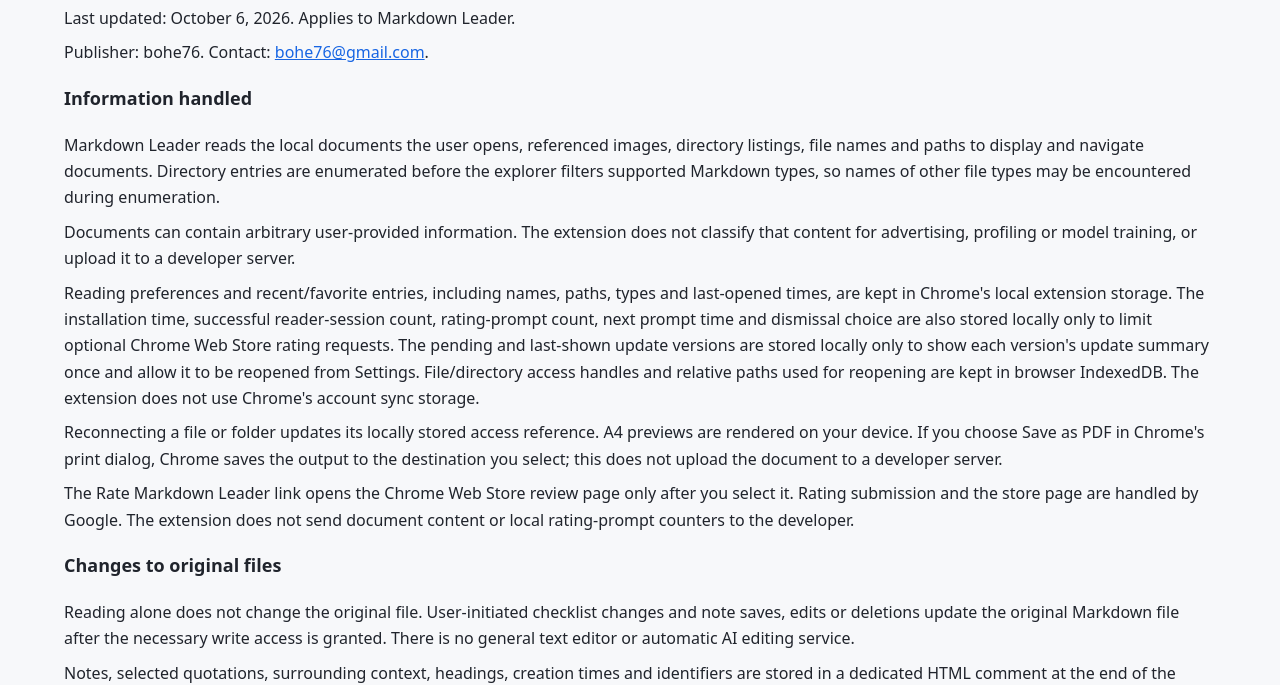
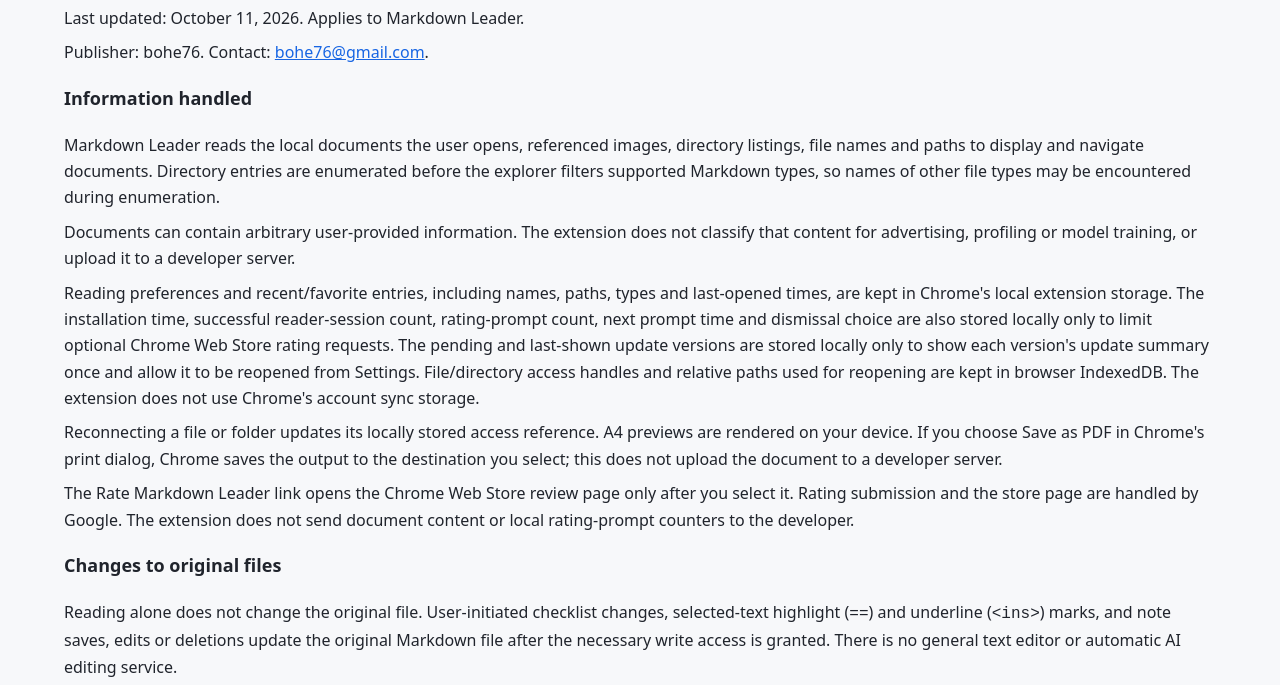
Before and after one commit to bohe76/markdown-leader, a browser extension: page privacy/index.html in a window 1280 px wide. Shown: the part 107-792 px from the top of the page. Drawn offline with Linux system fonts and the light colour scheme.

Commit message:
docs: update privacy policy for highlight and underline marks

```diff
--- a/privacy/index.html
+++ b/privacy/index.html
@@ -1,5 +1,5 @@
 <!doctype html><html lang="en"><meta charset="utf-8"><meta name="viewport" content="width=device-width"><title>Markdown Leader Privacy Policy</title><style>*{box-sizing:border-box}body{margin:0;background:#f7f8fa;color:#20242c;font:16px/1.65 system-ui,sans-serif}main{max-width:1200px;margin:auto;padding:40px 24px}header{margin-bottom:32px}h1{font-size:34px;margin:8px 0}h2{font-size:24px}h3{font-size:18px}section,details{background:white;border:1px solid #dfe3e8;border-radius:12px;padding:24px;margin:20px 0}p{margin:8px 0}small,figcaption{color:#667085}summary{cursor:pointer;font-weight:600}pre{white-space:pre-wrap;font:inherit}img{display:block;width:100%;height:auto;border:1px solid #dfe3e8;border-radius:6px}figure{margin:0}figcaption{margin:8px 0;font-size:14px}a{color:#1765e3}.grid{display:grid;grid-template-columns:repeat(2,minmax(0,1fr));gap:28px}.grid h3{margin-top:12px}.tag{display:inline-block;background:#eff4ff;color:#1765e3;padding:4px 12px;border-radius:20px;font-size:14px}nav{display:flex;gap:20px;flex-wrap:wrap;margin:20px 0}.promo-small{max-width:440px;margin:auto}.code{font-size:12px;color:#667085}@media(max-width:750px){.grid{grid-template-columns:1fr}}</style><main><h1>Markdown Leader Privacy Policy</h1>
-<p>Last updated: October 6, 2026. Applies to Markdown Leader.</p>
+<p>Last updated: October 11, 2026. Applies to Markdown Leader.</p>
 <p>Publisher: bohe76. Contact: <a href="mailto:bohe76@gmail.com">bohe76@gmail.com</a>.</p>
 <h3>Information handled</h3>
 <p>Markdown Leader reads the local documents the user opens, referenced images, directory listings, file names and paths to display and navigate documents. Directory entries are enumerated before the explorer filters supported Markdown types, so names of other file types may be encountered during enumeration.</p>
@@ -8,7 +8,7 @@
 <p>Reconnecting a file or folder updates its locally stored access reference. A4 previews are rendered on your device. If you choose Save as PDF in Chrome's print dialog, Chrome saves the output to the destination you select; this does not upload the document to a developer server.</p>
 <p>The Rate Markdown Leader link opens the Chrome Web Store review page only after you select it. Rating submission and the store page are handled by Google. The extension does not send document content or local rating-prompt counters to the developer.</p>
 <h3>Changes to original files</h3>
-<p>Reading alone does not change the original file. User-initiated checklist changes and note saves, edits or deletions update the original Markdown file after the necessary write access is granted. There is no general text editor or automatic AI editing service.</p>
+<p>Reading alone does not change the original file. User-initiated checklist changes, selected-text highlight (<code>==</code>) and underline (<code>&lt;ins&gt;</code>) marks, and note saves, edits or deletions update the original Markdown file after the necessary write access is granted. There is no general text editor or automatic AI editing service.</p>
 <p>Notes, selected quotations, surrounding context, headings, creation times and identifiers are stored in a dedicated HTML comment at the end of the Markdown file. They travel with the file when shared and are readable by anyone with access to the file, even when hidden from rendered reading views. Notes are not encrypted private information.</p>
 <p>Saving a document opened through a file URL may require the user to select the original file again. Chrome does not disclose the selected file's full path to the extension, so the user must check the displayed path and selected file. Detected external changes stop a save; the extension does not promise atomic coordination with every external program at every instant.</p>
 <h3>Network requests and sharing</h3>
@@ -19,7 +19,7 @@
 <h3>Retention and deletion</h3>
 <p>The recent list contains up to 30 files and folders combined; it is limited by count, not an expiration date. New entries displace older recent entries. Favorites remain until unstarred. Unstarring does not remove an entry from the recent list if it is still among the latest 30.</p>
 <p>Access handles support reopening recent and favorite items. Storage used from a file URL page and the standalone reader can be separated by origin. Uninstalling removes Chrome extension storage, but is not a guarantee that all host-page IndexedDB data is removed. Users can also clear the relevant site data in Chrome.</p>
-<p>Checklist changes and notes remain in the original file until edited or deleted. Uninstalling the extension does not remove notes from those files. Open-document state and unsaved note drafts are kept in session memory, not a separate persistent full-document cache. Local browser-console errors may include file paths or original error details; the extension does not send them to a remote logging service.</p>
+<p>Checklist changes, highlight and underline marks and notes remain in the original file until edited or deleted. Uninstalling the extension does not remove notes from those files. Open-document state and unsaved note drafts are kept in session memory, not a separate persistent full-document cache. Local browser-console errors may include file paths or original error details; the extension does not send them to a remote logging service.</p>
 <h3>Limited use and contact</h3>
 <p>Information is used only for document reading, navigation, review, user-requested saving, and handling voluntarily submitted feedback for product improvement and replies. It is not sold or used for personalized advertising, lending or creditworthiness decisions. Markdown Leader's use of information complies with the Chrome Web Store User Data Policy, including the Limited Use requirements.</p>
 <p>Users may revoke permissions in Chrome; denied access prevents the relevant read/write operation. This policy and related notices will be updated if data practices change.</p>
```
